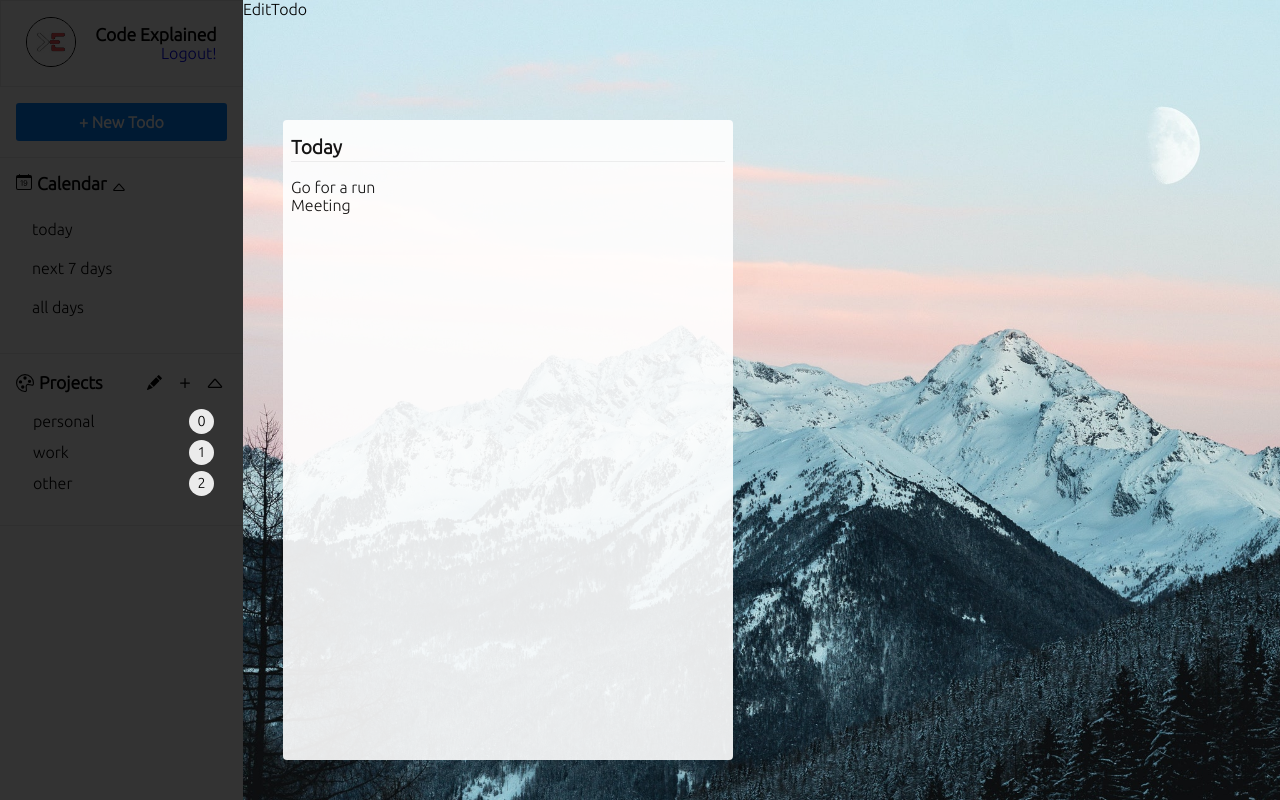
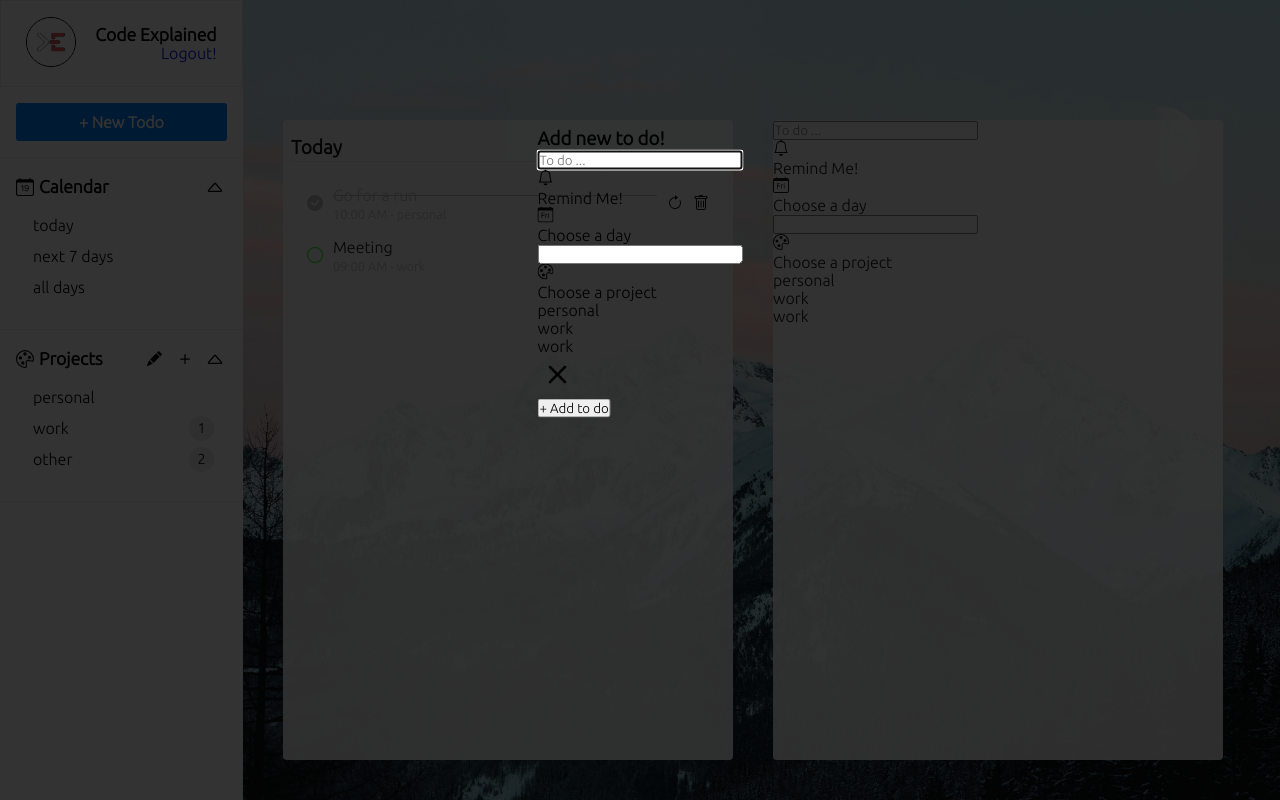
Before and after one commit to rawand1998/Todo-React-Firebase, a React (Create React App) app: page / in a window 1280 px wide. Both pictures are taken after a click on the button "+ New Todo". Built offline with nearby package versions, Linux system fonts and the light colour scheme.

Commit message:
edit todo component

```diff
--- a/package.json
+++ b/package.json
@@ -11,6 +11,7 @@
     "@testing-library/user-event": "^13.5.0",
     "react": "^18.1.0",
     "react-bootstrap-icons": "^1.8.2",
+    "react-datepicker": "^4.8.0",
     "react-dom": "^18.1.0",
     "react-scripts": "5.0.1",
     "web-vitals": "^2.1.4"
--- a/src/App.css
+++ b/src/App.css
@@ -65,6 +65,7 @@
   width: 100vw;
   height: 100vh;
   background: rgba(0, 0, 0, 0.8);
+  z-index: 99;
 }
 .Modal .container {
   position: absolute;
@@ -97,118 +98,123 @@
   transition: all 300ms ease;
 }
 /* AddNewTodo form */
-.AddNewTodo form {
-  background: #fff;
-  width: 500px;
+.TodoForm {
   padding: 1rem 1rem calc(1rem + 40px) 1rem;
+  width: 100%;
+  background: white;
   border-radius: 4px;
 }
-.AddNewTodo form .text input {
+.TodoForm .text input {
+  padding: 1rem;
   width: 100%;
-  padding: 1rem;
+  margin-bottom: 0.5rem;
+  border: none;
   font-size: 1.2rem;
-  border: none;
 }
-.AddNewTodo form .text input:focus {
+.TodoForm .text input:focus {
+  outline: none;
   border-bottom: 1px solid #0080ff;
-  outline: none;
 }
-.remind {
-  display: flex;
-  padding: 1rem;
-  align-items: center;
-}
-.remind p {
-  padding-left: 5px;
-}
-.AddNewTodo form .title {
+.TodoForm .remind {
   display: flex;
   align-items: center;
+  padding: 0.5rem;
 }
-.AddNewTodo form .pick-day {
+.TodoForm p {
+  margin-left: 10px;
+}
+.TodoForm .title {
+  display: flex;
+  align-items: center;
+  margin-bottom: 5px;
+}
+.TodoForm .pick-day {
   padding: 1.5rem 1.5rem 0 1.5rem;
 }
-.AddNewTodo form .pick-time {
-  padding: 1.5em;
+.TodoForm .pick-time {
+  padding: 1.5rem;
 }
-.AddNewTodo form .pick-project {
-  padding: 1.5em;
+.TodoForm .pick-project {
+  padding: 0.5rem;
 }
-.AddNewTodo form .projects {
+.TodoForm .pick-project .projects {
   display: flex;
   flex-wrap: wrap;
   padding: 1rem 1rem 0 1rem;
 }
-.AddNewTodo form .project {
+.TodoForm .pick-project .projects .project {
   border: 1px solid #0080ff;
-  border-radius: 3px;
+  border-radius: 5px;
+  padding: 5px;
   margin: 5px;
-  padding: 5px;
   cursor: pointer;
 }
-.AddNewTodo form .projects .active {
-  background-color: #0080ff;
-  color: #fff;
+.TodoForm .pick-project .projects .active {
+  background: #0080ff;
+  color: white;
 }
-.AddNewTodo form .cancel {
+.TodoForm .cancel {
   position: absolute;
   top: 0;
   right: 5px;
-}
-.confirm {
-  width: 100%;
-
-  position: absolute;
-  left: 0;
-  bottom: 0;
-}
-.confirm button {
-  width: 100%;
-  background-color: #0080ff;
-  border: none;
-  border-radius: 0 0 0 4px 4px;
-  height: 40px;
   cursor: pointer;
 }
+.TodoForm .confirm {
+  position: absolute;
+  bottom: 0;
+  left: 0;
+  width: 100%;
+}
+.TodoForm .confirm button {
+  width: 100%;
+  height: 40px;
+  background: #0080ff;
+  color: white;
+  font-size: 1.1rem;
+  border: none;
+  border-radius: 0 0 4px 4px;
+  cursor: pointer;
+}
+/* Calendar */
 .Calendar {
   padding: 1rem;
   border-bottom: 1px solid #ebebeb;
 }
-.header {
+.Calendar .header {
   display: flex;
-  justify-items: center;
+  align-items: center;
+}
+.Calendar .header .title {
+  display: flex;
+  align-items: center;
   flex: 1;
 }
-.title {
-  display: flex;
-  justify-items: center;
-}
-.title p {
+.Calendar .header .title p {
   margin-left: 5px;
   font-size: 1.1rem;
   font-weight: bold;
 }
-.btn span {
+.Calendar .header .btns span {
+  border-radius: 50%;
+  cursor: pointer;
+  width: 25px;
+  height: 25px;
   display: flex;
-  height: 25px;
-  width: 25px;
-  cursor: pointer;
+  align-items: center;
   justify-content: center;
-  align-items: center;
-  border-radius: 50%;
 }
-.btn span:hover {
+.Calendar .header .btns span:hover {
   background-color: #ebebeb;
   transition: all 300ms ease-in-out;
 }
-.items {
+.Calendar .items {
   padding: 0.5rem;
 }
-.items .item {
-  padding: 0.5rem;
-  margin: 5px 0;
+.Calendar .items .item {
+  padding: 0.25rem;
+  margin: 5px;
+  font-size: 1rem;
   cursor: pointer;
-  font-size: 1rem;
 }
 
 /* Projects */
@@ -303,6 +309,8 @@
 .Project .btns .edit-delete span.delete:hover {
   background: #ffacac;
 }
+
+/* AddNewProject */
 .AddNewProject .add-button span {
   margin-right: 5px;
 }
@@ -336,20 +344,20 @@
   font-weight: bold;
   cursor: pointer;
   transition: filter 300ms ease-in-out;
-
 }
 .ProjectForm button.cancel {
   left: 0;
   background-color: #bebebe;
 }
 .ProjectForm button.confirm {
-  width: 100%;
   right: 0;
   background-color: #0080ff;
 }
 .ProjectForm button:hover {
   filter: brightness(1.1);
 }
+
+/* Todos */
 .Todos {
   width: 450px;
   height: 80%;
@@ -375,3 +383,61 @@
 .Todos .todos {
   overflow-y: auto;
 }
+/* Todo */
+.Todo {
+  padding: 0.5rem 1rem;
+}
+.Todo .todo-container {
+  display: flex;
+  align-items: center;
+}
+.Todo .todo-container span {
+  cursor: pointer;
+}
+.Todo .todo-container .text {
+  position: relative;
+  flex: 1;
+  margin: 0 10px;
+  cursor: pointer;
+}
+.Todo .todo-container .text span {
+  font-size: 0.8rem;
+  color: #bebebe;
+}
+.Todo .todo-container .text .line {
+  height: 1px;
+  background: #bebebe;
+  position: absolute;
+  top: 25%;
+  width: 0;
+  transition: width 250ms ease-in-out;
+}
+.Todo .todo-container .text .line-through {
+  width: 100%;
+}
+.Todo .todo-container .add-to-next-day {
+  margin-right: 10px;
+}
+/* EditTodo */
+.EditTodo {
+  position: absolute;
+  bottom: 40px;
+  left: calc(40px + 450px + 40px);
+
+  background-color: white;
+
+  height: 80%;
+  width: 450px;
+
+  border-radius: 4px;
+  opacity: 0.9;
+}
+.EditTodo .header {
+  margin: 1rem 0.5rem;
+
+  font-size: 1.2rem;
+  font-weight: bold;
+
+  padding-bottom: 2px;
+  border-bottom: 1px solid #eeeeee;
+}
--- a/src/components/AddNewProject.js
+++ b/src/components/AddNewProject.js
@@ -1,33 +1,31 @@
-import React,{useState} from 'react'
-import {Plus} from 'react-bootstrap-icons'
-import Modal from './Modal'
-import ProjectForm from './ProjectForm'
-function AddNewProject(){
-    const [showModal, setShowModal] = useState(false)
-    const [PojectName, setProjectName] = useState('')
-    const handleSubmit=(e)=>{
+import React, { useState } from "react";
+import { Plus } from "react-bootstrap-icons";
+import Modal from "./Modal";
+import ProjectForm from "./ProjectForm";
+function AddNewProject() {
+  const [showModal, setShowModal] = useState(false);
+  const [projectName, setProjectName] = useState("");
+  function handleSubmit(e) {}
 
-    }
   return (
-        <div className='AddNewProject'>
-                  <div className="add-button" onClick={() => setShowModal(true)}>
-                <span>
+    <div className="AddNewProject">
+      <div className="add-button">
+        <span onClick={() => setShowModal(true)}>
           <Plus size="20" />
         </span>
       </div>
       <Modal showModal={showModal} setShowModal={setShowModal}>
         <ProjectForm
           handleSubmit={handleSubmit}
-                heading="Add New Project"
-                value={PojectName}
+          heading="New project!"
+          value={projectName}
           setValue={setProjectName}
+          setShowModal={setShowModal}
           confirmButtonText="+ Add Project"
-                setShowModal={setShowModal}
         />
-
       </Modal>
     </div>
-    )
+  );
 }
 
-export default AddNewProject
+export default AddNewProject;
--- a/src/components/AddNewTodo.js
+++ b/src/components/AddNewTodo.js
@@ -1,14 +1,24 @@
 import React, {useState} from 'react'
 import Modal from './Modal'
-import { Bell, CalendarDay, Clock, Palette, X } from 'react-bootstrap-icons'
-// import CalendarPicker from '@mui/x-date-pickers-pro/CalendarPicker';
+import TodoForm from './TodoForm'
+
+
+
+
 
 function AddNewTodo(){
     const [showModal, setShowModal] = useState(false)
     const [text, setText] = useState('')
-    // const [day, setDay] = useState(new Date())
-    // const [time, setTime] = useState(new Date())
+    const [day, setDay] = useState(new Date())
+    const projects = [
+        { id : 1, name : "personal", numOfTodos : 0 },
+        { id : 2, name : "work", numOfTodos : 1 },
+        { id : 3, name : "other", numOfTodos : 2 }
+    ]
 
+ const    handleSubmit = ()=>{
+
+    }
     return (
         <div className='AddNewTodo'>
             <div className="btn">
@@ -17,69 +27,17 @@ function AddNewTodo(){
                 </button>
             </div>
             <Modal showModal={showModal} setShowModal={setShowModal}>
-                {/* <MuiPickersUtilsProvider utils={DateFnsUtils}> */}
-                    <form>
-                        <div className="text">
-                            <h3>Add new to do!</h3>
-                            <input
-                                type='text'
-                                value={text}
-                                onChange={e => setText(e.target.value)}
-                                placeholder='To do ...'
-                                autoFocus
-                            />
-                        </div>
-                        <div className="remind">
-                            <Bell />
-                            <p>Remind Me!</p>
-                        </div>
-                        <div className="pick-day">
-                            <div className="title">
-                                <CalendarDay />
-                                <p>Choose a day</p>
-                            </div>
-                            {/* <DatePicker
-                                value={day}
-                                onChange={day => setDay(day)}
-                            /> */}
+               <TodoForm  handleSubmit={handleSubmit}
+                    heading='Add new to do!'
+                    text={text}
+                    setText={setText}
+                    day={day}
+                    setDay={setDay}
 
-
-                        </div>
-                        <div className="pick-time">
-                            <div className="title">
-                                <Clock />
-                                <p>Choose time</p>
-                            </div>
-                            {/* <TimePicker
-                                value={time}
-                                onChange={time => setTime(time)}
-                            /> */}
-                        </div>
-                        <div className="pick-project">
-                            <div className="title">
-                                <Palette />
-                                <p>Choose a project</p>
-                            </div>
-                            <div className="projects">
-                                <div className="project active">
-                                    personal
-                                </div>
-                                <div className="project">
-                                    work
-                                </div>
-                                <div className="project">
-                                    work
-                                </div>
-                            </div>
-                        </div>
-                        <div className="cancel" onClick={() => setShowModal(false)}>
-                            <X size='40' />
-                        </div>
-                        <div className="confirm">
-                            <button>+ Add to do</button>
-                        </div>
-                    </form>
-                {/* </MuiPickersUtilsProvider> */}
+                    projects={projects}
+                    showButtons={true}
+                    setShowModal={setShowModal}
+               />
             </Modal>
         </div>
     )
--- a/src/components/Calendar.js
+++ b/src/components/Calendar.js
@@ -4,25 +4,29 @@ import { CalendarDate, CaretUp } from "react-bootstrap-icons";
 function Calendar() {
   const calendarItems = ["today", "next 7 days", "all days"];
   return (
-    <div className="Calendar">
+    <div className='Calendar'>
         <div className="header">
             <div className="title">
-          <CalendarDate />
+                <CalendarDate size="18"/>
                 <p>Calendar</p>
             </div>
-        <div className="btn">
-         <span><CaretUp /></span>
+            <div className="btns">
+                <span>
+                    <CaretUp size="20" />
+                </span>
             </div>
         </div>
         <div className="items">
-        {calendarItems.map((item) => (
+            {
+                calendarItems.map( item =>
                     <div className="item" key={item}>
                         {item}
                     </div>
-        ))}
+                )
+            }
         </div>
     </div>
-  );
+)
 }
 
 export default Calendar;
--- a/src/components/EditTodo.js
+++ b/src/components/EditTodo.js
@@ -1,10 +1,28 @@
-import React from 'react'
+import React ,{useState}from 'react'
+import TodoForm from './TodoForm'
+function EditTodo(){
+    const [text, setText] = useState('')
+    const [day, setDay] = useState(new Date())
+const handleSubmit = ()=>{
 
-function EditTodo(){
-
+}
+const projects = [
+    { id : 1, name : "personal", numOfTodos : 0 },
+    { id : 2, name : "work", numOfTodos : 1 },
+    { id : 3, name : "other", numOfTodos : 2 }
+]
     return (
         <div className='EditTodo'>
-            EditTodo
+       <TodoForm  handleSubmit={handleSubmit}
+
+                    text={text}
+                    setText={setText}
+                    day={day}
+                    setDay={setDay}
+
+                    projects={projects}
+
+               />
         </div>
     )
 }
--- a/src/components/Project.js
+++ b/src/components/Project.js
@@ -3,24 +3,29 @@ import RenameProject from './RenameProject'
 import { XCircle, PencilFill } from "react-bootstrap-icons";
 import Modal from "./Modal"
 function Project({ edit, project }) {
-    const [showModal,setShowModal] = useState(false)
+  const [showModal, setShowModal] = useState(false)
+
   return (
-    <div className="Project">
-      <div className="name">{project.name}</div>
+      <div className='Project'>
+          <div className="name">
+              {project.name}
+          </div>
           <div className="btns">
               {
                   edit ?
                   <div className="edit-delete">
-            <span className="edit" onClick={()=> setShowModal(true)}>
-
-              <PencilFill size="15" />
+                      <span
+                          className="edit"
+                          onClick={ () => setShowModal(true)}
+                      >
+                          <PencilFill size="13" />
                       </span>
                       <span className="delete">
                           <XCircle size="13" />
                       </span>
                   </div>
                   :
-             project.todoNumber === 0 ?
+                  project.numOfTodos === 0 ?
                   ""
                   :
                   <div className="total-todos">
@@ -31,9 +36,8 @@ function Project({ edit, project }) {
           <Modal showModal={showModal} setShowModal={setShowModal}>
               <RenameProject project={project} setShowModal={setShowModal}/>
           </Modal>
-
       </div>
-  );
+  )
 }
 
 export default Project;
--- a/src/components/Todo.js
+++ b/src/components/Todo.js
@@ -1,12 +1,52 @@
-import React from 'react'
+import React,{useState} from "react";
+import { CheckCircleFill,Circle ,ArrowClockwise,Trash} from "react-bootstrap-icons";
 
-function Todo({todo}){
+function Todo({ todo }) {
+  const [hover, setHover] = useState(false)
 
-    return (
-        <div className='Todo'>
-            {todo.text}
-        </div>
-    )
+  return (
+      <div className='Todo'>
+          <div
+              className="todo-container"
+              onMouseEnter={() => setHover(true)}
+              onMouseLeave={() => setHover(false)}
+          >
+              <div className="check-todo">
+                  {
+                      todo.checked ?
+                      <span className="checked">
+                          <CheckCircleFill color="#bebebe" />
+                      </span>
+                      :
+                      <span className="unchecked">
+                          <Circle color={todo.color} />
+                      </span>
+                  }
+              </div>
+              <div className="text">
+                  <p style={{color : todo.checked ? '#bebebe' : '#000000'}}>{todo.text}</p>
+                  <span>{todo.time} - {todo.project}</span>
+                  <div className={`line ${todo.checked ? 'line-through' : ''}`}></div>
+              </div>
+              <div className="add-to-next-day">
+                  {
+                      todo.checked &&
+                      <span>
+                          <ArrowClockwise />
+                      </span>
+                  }
+              </div>
+              <div className="delete-todo">
+                  {
+                      (hover || todo.checked) &&
+                      <span>
+                          <Trash />
+                      </span>
+                  }
+              </div>
+          </div>
+      </div>
+  )
 }
 
-export default Todo
+export default Todo;
--- /dev/null
+++ b/src/components/TodoForm.js
@@ -0,0 +1,66 @@
+import React from "react";
+import { Bell, CalendarDay, Clock, Palette, X } from "react-bootstrap-icons";
+import DatePicker from "react-datepicker";
+import "react-datepicker/dist/react-datepicker.css";
+
+function TodoForm({
+  handleSubmit,
+  heading = false,
+  text,
+  setText,
+  day,
+  setDay,
+  setShowModal,
+  showButtons = false,
+  projects={projects}
+}) {
+  return (
+    <form onSubmit={handleSubmit}>
+      <div className="text">
+        {heading && <h3>{heading}</h3>}
+
+        <input
+          type="text"
+          value={text}
+          onChange={(e) => setText(e.target.value)}
+          placeholder="To do ..."
+          autoFocus
+        />
+      </div>
+      <div className="remind">
+        <Bell />
+        <p>Remind Me!</p>
+      </div>
+      <div className="pick-day">
+        <div className="title">
+          <CalendarDay />
+          <p>Choose a day</p>
+        </div>
+        <DatePicker value={day} onChange={(day) => setDay(day)} />
+      </div>
+
+      <div className="pick-project">
+        <div className="title">
+          <Palette />
+          <p>Choose a project</p>
+        </div>
+        <div className="projects">
+          <div className="project active">personal</div>
+          <div className="project">work</div>
+          <div className="project">work</div>
+        </div>
+      </div>
+      {showButtons && (
+        <div>
+          <div className="cancel" onClick={() => setShowModal(false)}>
+            <X size="40" />
+          </div>
+          <div className="confirm">
+            <button>+ Add to do</button>
+          </div>
+        </div>
+      )}
+    </form>
+  );
+}
+export default TodoForm;
--- a/src/components/Todos.js
+++ b/src/components/Todos.js
@@ -1,50 +1,45 @@
-import React from 'react'
-import Todo from './Todo'
-import Next7Days from './Next7Days'
+import React from "react";
+import Todo from "./Todo";
+import Next7Days from "./Next7Days";
 
-function Todos(){
-    const selectedProject = "today"
+function Todos() {
+  const selectedProject = "today";
 
-    const todos = [
-        {
-            id : 'd54sd4',
-            text : "Go for a run",
-            time : "10:00 AM",
-            date : "06/03/2021",
-            day : "6",
-            checked : false,
-            color : '#000000',
-            project : 'personal'
-        },
-        {
-            id : 'd54fdf',
-            text : "Meeting",
-            time : "09:00 AM",
-            date : "08/03/2021",
-            day : "1",
-            checked : true,
-            color : '#00ff00',
-            project : 'work'
-        }
-    ]
-    return (
-        <div className='Todos'>
-         <div className='selected-project'>
-            {selectedProject}
-         </div>
-         <div>
-            {
-            selectedProject === 'next 7 days' ?
-            <Next7Days todos={todos}/>
-            :
-            todos.map(todo=>
-                <Todo todo={todo} key={todo.key}/>
-                 )
-        }
+  const todos = [
+    {
+      id: "d54sd4",
+      text: "Go for a run",
+      time: "10:00 AM",
+      date: "06/03/2021",
+      day: "6",
+      checked: true,
+      color: "#00ff00",
+      project: "personal",
+    },
+    {
+      id: "d54fdf",
+      text: "Meeting",
+      time: "09:00 AM",
+      date: "08/03/2021",
+      day: "1",
+      checked: false,
+      color: "#00ff00",
+      project: "work",
+    },
+  ];
 
-         </div>
-        </div>
-    )
+  return (
+    <div className="Todos">
+      <div className="selected-project">{selectedProject}</div>
+      <div className="todos">
+        {selectedProject === "next 7 days" ? (
+          <Next7Days todos={todos} />
+        ) : (
+          todos.map((todo) => <Todo todo={todo} key={todo.id} />)
+        )}
+      </div>
+    </div>
+  );
 }
 
-export default Todos
+export default Todos;
```
Lines whose indentation alone changed are shown as unchanged.
